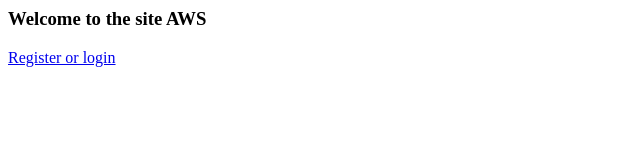
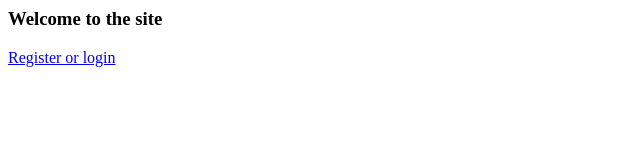
Before and after one commit to saddam478/web-application-2, a plain HTML site: page app/index.html in a window 1280 px wide. Shown: the full height of the page, 0-640 px from the left. Drawn offline with Linux system fonts and the light colour scheme.

Commit message:
Update index.html

```diff
--- a/app/index.html
+++ b/app/index.html
@@ -1,4 +1,4 @@
 <body>
- <h3> Welcome to the site AWS </h3>
+ <h3> Welcome to the site </h3>
  <p><a href="https://ap-south-1y36019795.auth.ap-south-1.amazoncognito.com/login?client_id=16evn7ec0mirhlhms2ciul61nb&response_type=code&scope=email+openid+phone&redirect_uri=https%3A%2F%2Fweb-app-bucket123.s3.ap-south-1.amazonaws.com%2Flogged_in.html">  Register or login</a></p>
  </body>
```
